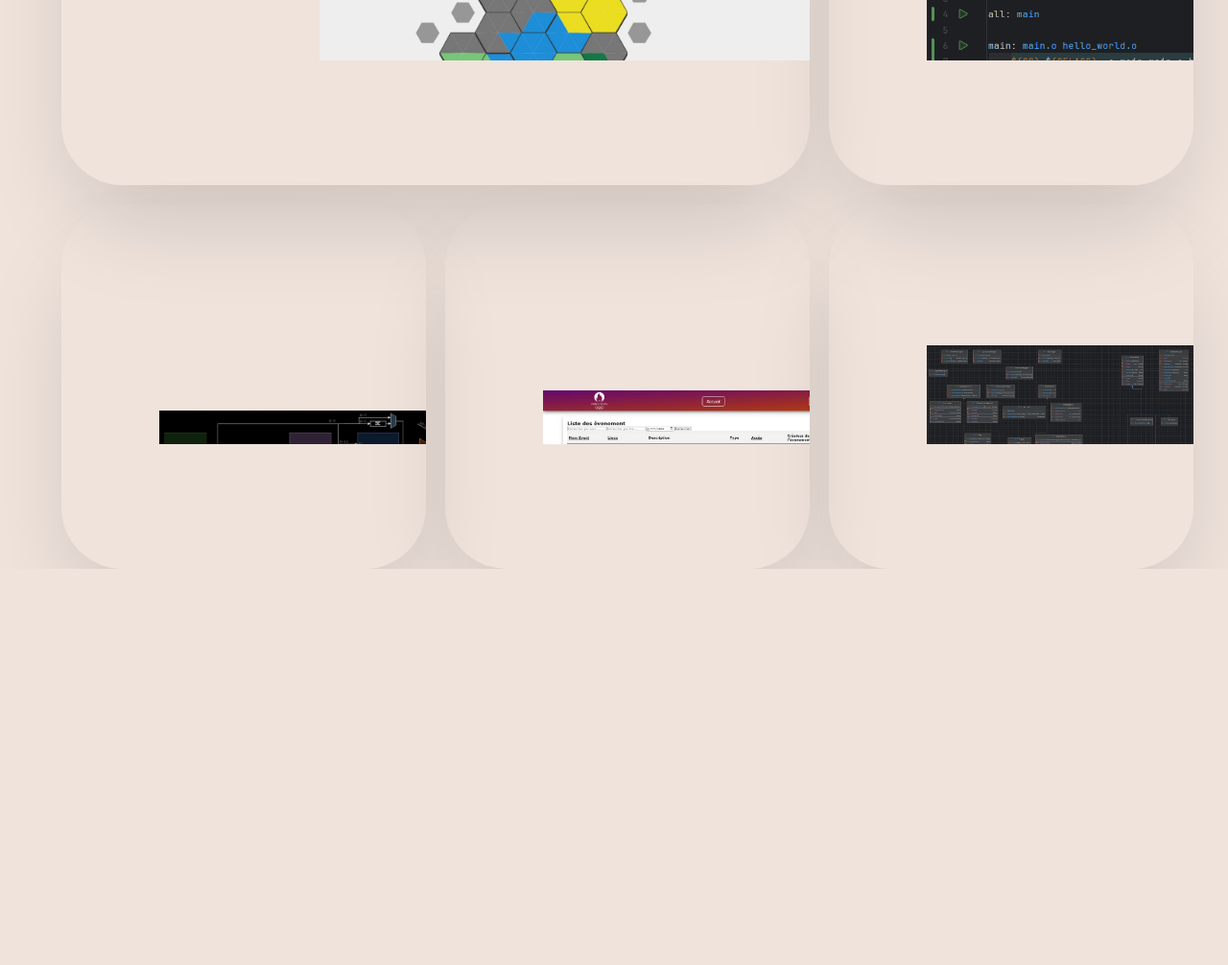
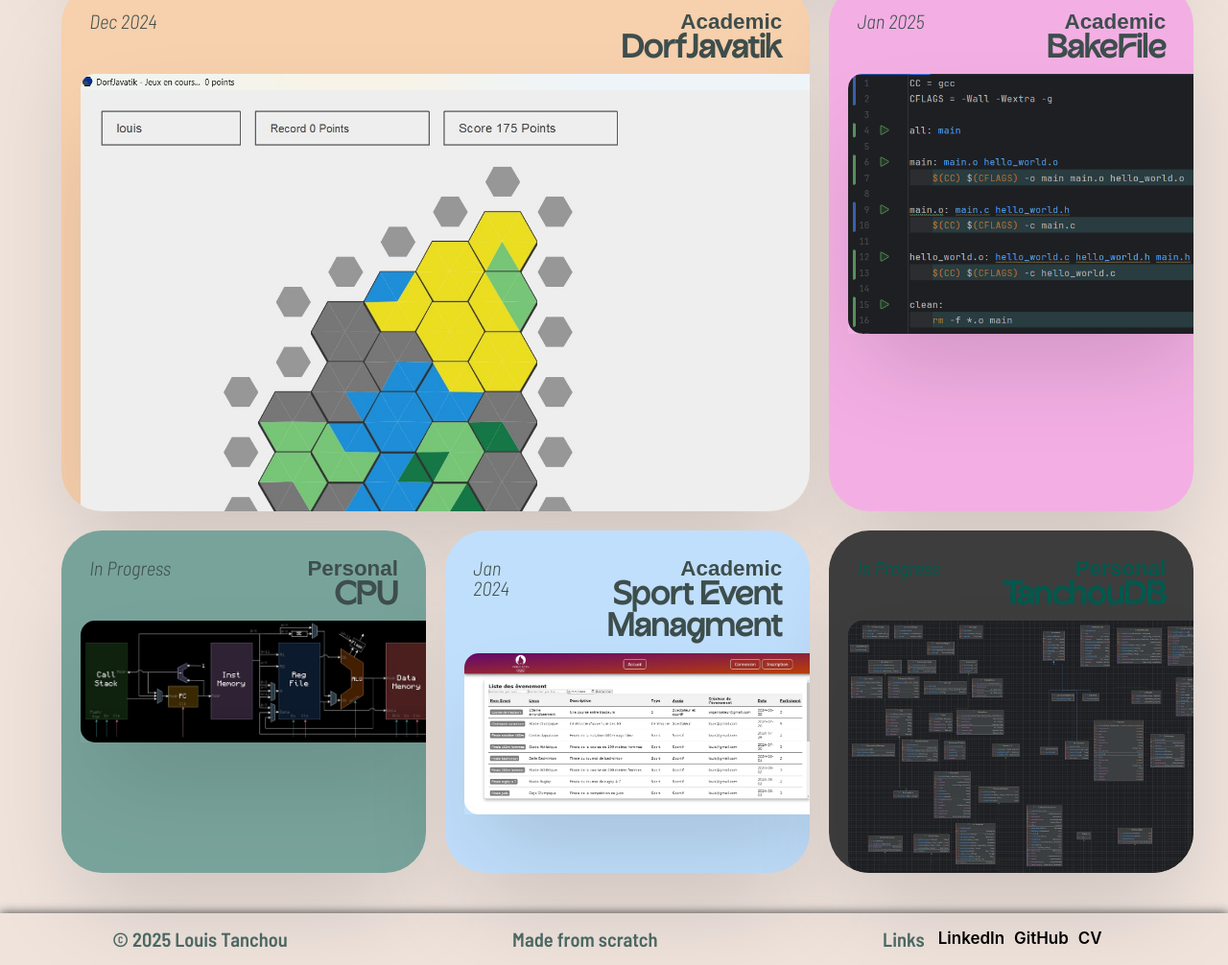
Before and after one commit to Tanchouteur/tanchouteur.github.io, a plain HTML site: page src/index.html in a window 1280 px wide. Shown: the part 1187-2193 px from the top of the page at 96% size. Before the commit the page ends 1780 px from the top, so only its background shows below. Drawn offline with Linux system fonts and the light colour scheme; a web font is replaced by a local one.

Commit message:
Grid fini

```diff
--- a/src/assets/css/components.css
+++ b/src/assets/css/components.css
@@ -64,7 +64,32 @@ span.title {
     flex-direction: column;
     cursor: pointer;
     transition: all .5s var(--transition-bounce);
-    height: 380px;
+}
+.project-card:nth-child(1) {
+    background-color: var(--color-light-blue);
+}
+.project-card:nth-child(2) {
+    background-color: var(--color-light-green);
+}
+.project-card:nth-child(3) {
+    background-color: var(--color-light-orange);
+}
+.project-card:nth-child(4) {
+    background-color: var(--color-pink);
+}
+.project-card:nth-child(5) {
+    background-color: var(--color-light-green);
+}
+.project-card:nth-child(6) {
+    background-color: var(--color-light-blue);
+}
+.project-card:nth-child(7) {
+    background-color: var(--color-dark-grey);
+
+    div.project-header, div.project-header p {
+        color: var(--color-title);
+        font-weight: 400;
+    }
 }
 
 .project-card:hover .project-illustration {
@@ -72,40 +97,80 @@ span.title {
 }
 
 .project-header {
-    padding: 15px;
-    background: var(); /* Couleur de fond du header */
-    text-align: center;
-    color: white;
+    display: flex;
+    flex-direction: row;
+    padding: var(--10px);
+
+    font-size: 1.4em;
+
+    margin: var(--20px) var(--20px) 0 var(--20px);
+
+    color: var(--color-text);
     font-weight: bold;
+    justify-content: space-between;
+    text-align: end;
+
+    line-height: 1;
+
+    h3 {
+        font-family: var(--font-subtitle);
+        line-height: 1;
+        font-size: 1em;
+    }
+    p.card-status{
+         font-weight: 300;
+         color: var(--color-text);
+         font-style: italic;
+         text-align: start;
+    }
 }
 
 .project-illustration {
+    position: relative;
     width: 100%;
-    height: 200px;
+
     display: flex;
-    align-items: center;
-    justify-content: center;
+
     overflow: hidden;
+
     transition: transform 0.3s ease-in-out;
-    transform: translateX(10%) translateY(10%);
+
+    margin-left: calc(var(--20px));
+
+    box-shadow: var(--shadow-lg);
 }
 
 .project-illustration img {
-    height: 280%;
-
-    transform: translateY(var(--128px)) translateX(var(--64px));
-
-    object-fit: contain;
+    align-self: flex-start;
+    width: 100%;
+    object-fit: cover;
     border-radius: 15px;
 }
 
-nav#navbar{
-    border-radius: var(--42px);
-    padding: var(--10px);
-    transition: background-color var(--curve-timing);
+/* Footer */
+footer {
+    display: flex;
+    flex-direction: row;
+    width: 100%;
+    text-align: center;
+    font-size: var(--font-link);
+    font-weight: 600;
+    margin-top: var(--42px);
+    justify-content: space-around;
+    box-shadow: #3d3d3d 0 0 10px;
+
 }
 
-.nav-opaque{
-    background-color: rgba(218, 218, 218, 0.6);
-    backdrop-filter: blur(5px);
+footer div {
+    display: flex;
+    flex-direction: row;
+    align-items: center;
 }
+
+footer div div {
+    margin: var(--10px);
+
+    a{
+        margin: 5px;
+    }
+}
--- a/src/assets/css/navbar.css
+++ b/src/assets/css/navbar.css
@@ -42,3 +42,14 @@ a.nav-link{
     display: flex;
     align-items: center;
 }
+
+nav#navbar{
+    border-radius: var(--42px);
+    padding: var(--10px);
+    transition: background-color var(--curve-timing);
+}
+
+.nav-opaque{
+    background-color: rgba(218, 218, 218, 0.6);
+    backdrop-filter: blur(10px);
+}
--- a/src/assets/css/reset.css
+++ b/src/assets/css/reset.css
@@ -36,6 +36,5 @@ button, input, textarea {
 
 /* Pour que les images ne débordent pas */
 img {
-    max-width: 100%;
     display: block;
 }
--- a/src/assets/css/resonsive.css
+++ b/src/assets/css/resonsive.css
@@ -35,6 +35,6 @@
 @media (min-width: 992px) {
     .project-card {
         max-height: 550px;
-        border-radius: var(--64px);
+        border-radius: var(--42px);
     }
 }
--- a/src/assets/css/variables.css
+++ b/src/assets/css/variables.css
@@ -11,7 +11,7 @@
     --color-pink: #f3afe4;
 
     --color-title: #02594d;
-    --color-text: #364341;
+    --color-text: #3e4e4c;
     --color-text-secondary: var(--color-green600);
 
     --font-title: "Acorn", sans-serif;
--- a/src/assets/html/footer.html
+++ b/src/assets/html/footer.html
@@ -1,4 +1,3 @@
-<footer>
 <div>
   <p>© 2025 Louis Tanchou</p>
 </div>
@@ -6,9 +5,10 @@
   <p>Made from scratch</p>
 </div>
 <div>
-    <h3>Links</h3>
+  <p>Links</p>
+  <div>
     <a href="https://www.linkedin.com/in/louis-tanchou/" target="_blank">LinkedIn</a>
     <a href="https://github.com/Tanchouteur" target="_blank">GitHub</a>
     <a href="" target="_blank">CV</a>
   </div>
-</footer>
+</div>
--- a/src/nav.html
+++ b/src/assets/html/nav.html
@@ -1,6 +1,6 @@
 <nav id="navbar">
     <ul>
-        <li><a class="nav-link active" href="index.html">Work</a></li>
+        <li><a class="nav-link active" href="../../index.html">Work</a></li>
         <li><a class="nav-link" href="skills.html">Skills</a></li>
         <li><a class="nav-link" href="me.html">Me</a></li>
         <li><a class="nav-link" href="hardware.html">Hardware</a></li>
--- a/src/assets/js/main.js
+++ b/src/assets/js/main.js
@@ -1,14 +1,16 @@
 // navbar.js
 let nav = null;
 window.onload = function() {
-    fetch('nav.html')
+    fetch('/src/assets/html/nav.html')
         .then(response => response.text())
         .then(data => {
             document.getElementById('navbar-container').innerHTML = data;
             nav = document.getElementById("navbar");
+
         })
         .catch(err => console.error('Erreur de chargement de la navbar:', err));
-    manageNav();
+
+
 
     fetch('/src/assets/html/footer.html')
         .then(response => response.text())
--- a/src/index.html
+++ b/src/index.html
@@ -34,37 +34,86 @@
 
         <section id="subject">
             <div id="grid">
-                <div class="project-card"><div class="project-header"></div>
+                <div class="project-card">
+                    <div class="project-header">
+                        <p class="card-status">In Progress</p>
+                        <div>
+                            <h3>Personal</h3>
+                            <h2>Menu</h2>
+                        </div>
+                    </div>
                     <div class="project-illustration">
                         <img src="assets/images/Projects/MenuSemaine/menu.png" alt="menu">
                     </div>
                 </div>
-                <div class="project-card large"><div class="project-header"></div>
+                <div class="project-card large">
+                    <div class="project-header">
+                        <p class="card-status">Nov 2024</p>
+                        <div>
+                            <h3>Personal</h3>
+                            <h2>Plant Versus Zombie</h2>
+                        </div>
+                    </div>
                     <div class="project-illustration">
                         <img src="assets/images/Projects/PVZ/game.jpg" alt="pvz">
                     </div>
                 </div>
-                <div class="project-card large"><div class="project-header"></div>
+                <div class="project-card large">
+                    <div class="project-header">
+                        <p class="card-status">Dec 2024</p>
+                        <div>
+                            <h3>Academic</h3>
+                            <h2>DorfJavatik</h2>
+                        </div>
+                    </div>
                     <div class="project-illustration">
                         <img src="assets/images/Projects/DorfRomantique/InGame.jpg" alt="dorfromantique">
                     </div>
                 </div>
-                <div class="project-card"><div class="project-header"></div>
+                <div class="project-card">
+                    <div class="project-header">
+                        <p class="card-status">Jan 2025</p>
+                        <div>
+                            <h3>Academic</h3>
+                            <h2>BakeFile</h2>
+                        </div>
+                    </div>
                     <div class="project-illustration">
                         <img src="assets/images/Projects/Bakefile/BakeExemple.png" alt="bake">
                     </div>
                 </div>
-                <div class="project-card"><div class="project-header"></div>
+                <div class="project-card">
+                    <div class="project-header">
+                        <p class="card-status">In Progress</p>
+                        <div>
+                            <h3>Personal</h3>
+                            <h2>CPU</h2>
+                        </div>
+                    </div>
                     <div class="project-illustration">
                         <img src="assets/images/Projects/CPU/diagram.jpg" alt="cpu">
                     </div>
                 </div>
-                <div class="project-card"><div class="project-header"></div>
+                <div class="project-card">
+                    <div class="project-header">
+                        <p class="card-status">Jan 2024</p>
+                        <div>
+                            <h3>Academic</h3>
+                            <h2>Sport Event Managment</h2>
+                        </div>
+                    </div>
                     <div class="project-illustration">
                         <img src="assets/images/Projects/SpotifAssoc/Sport.jpg" alt="sport">
                     </div>
                 </div>
-                <div class="project-card"><div class="project-header"></div>
+                <div class="project-card">
+                    <div class="project-header">
+                        <p class="card-status">In Progress</p>
+                        <div>
+                            <h3>Personal</h3>
+                            <h2>TanchouDB</h2>
+                        </div>
+                    </div>
                     <div class="project-illustration">
                         <img src="assets/images/Projects/TanchouDB/diagram.jpg" alt="tanchouDb">
                     </div>
```
Lines whose indentation alone changed are shown as unchanged.
